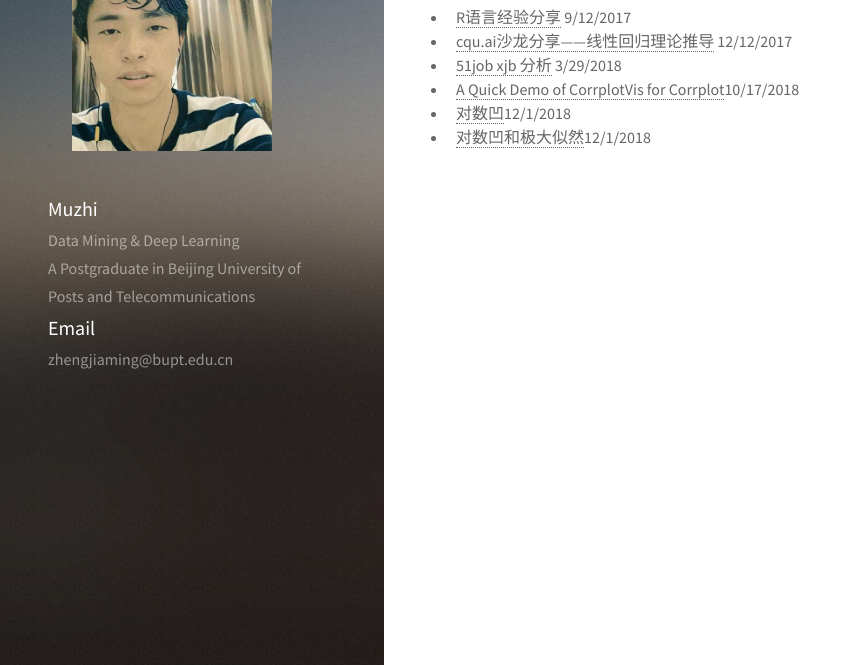
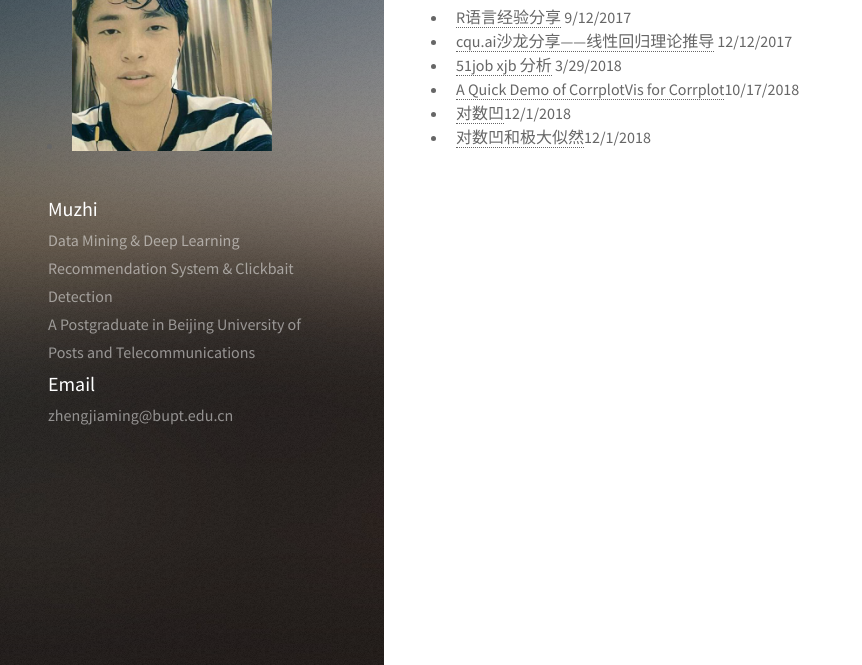
Before and after one commit to zheng19931128/zheng19931128.github.io, a plain HTML site: page index.html in a window 1280 px wide. Shown: the part 135-800 px from the top of the page, without its empty margins (0-862 px from the left). Drawn offline with Linux system fonts and the light colour scheme.

Commit message:
Update index.html

```diff
--- a/index.html
+++ b/index.html
@@ -17,6 +17,7 @@
       </ul>
         <h1><strong>Muzhi</strong></h1>
 				Data Mining & Deep Learning
+				Recommendation System & Clickbait Detection
         <!-- content-->
         <br>
 				A Postgraduate in Beijing University of Posts and Telecommunications
```
